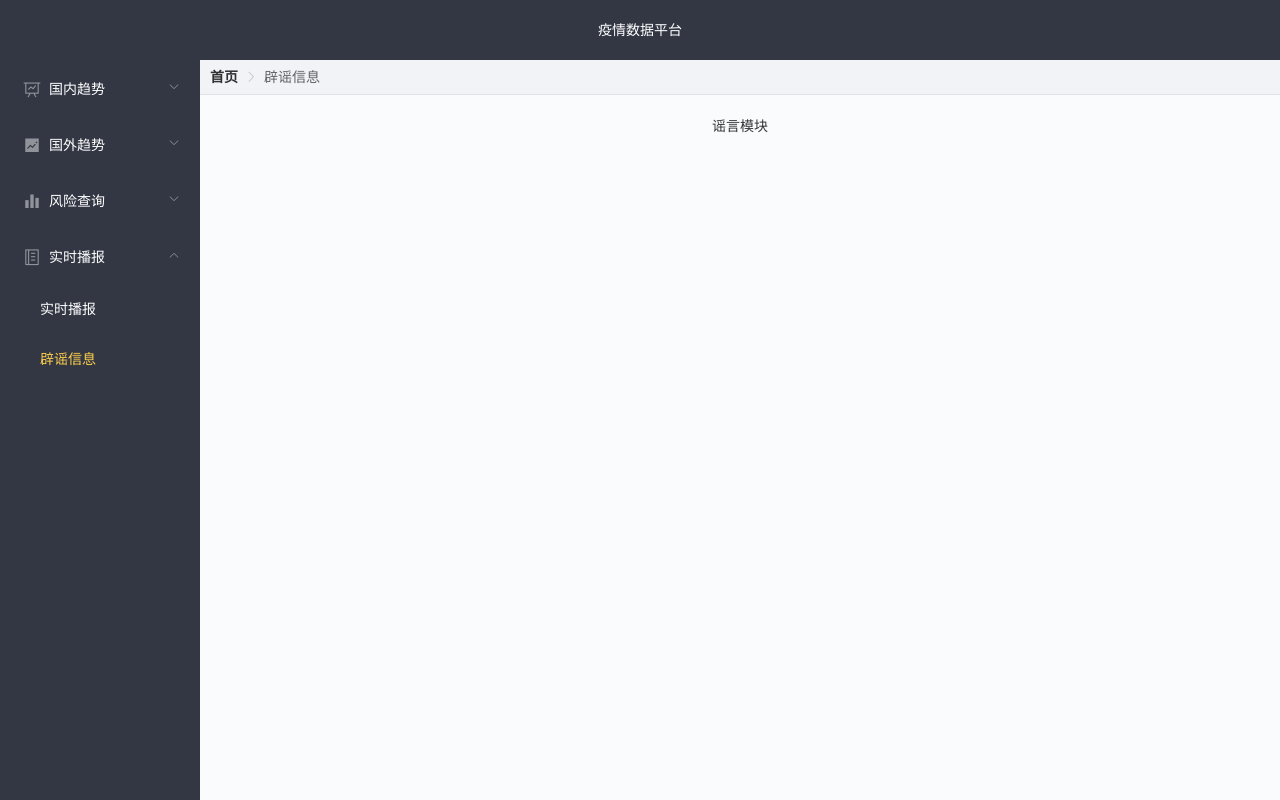
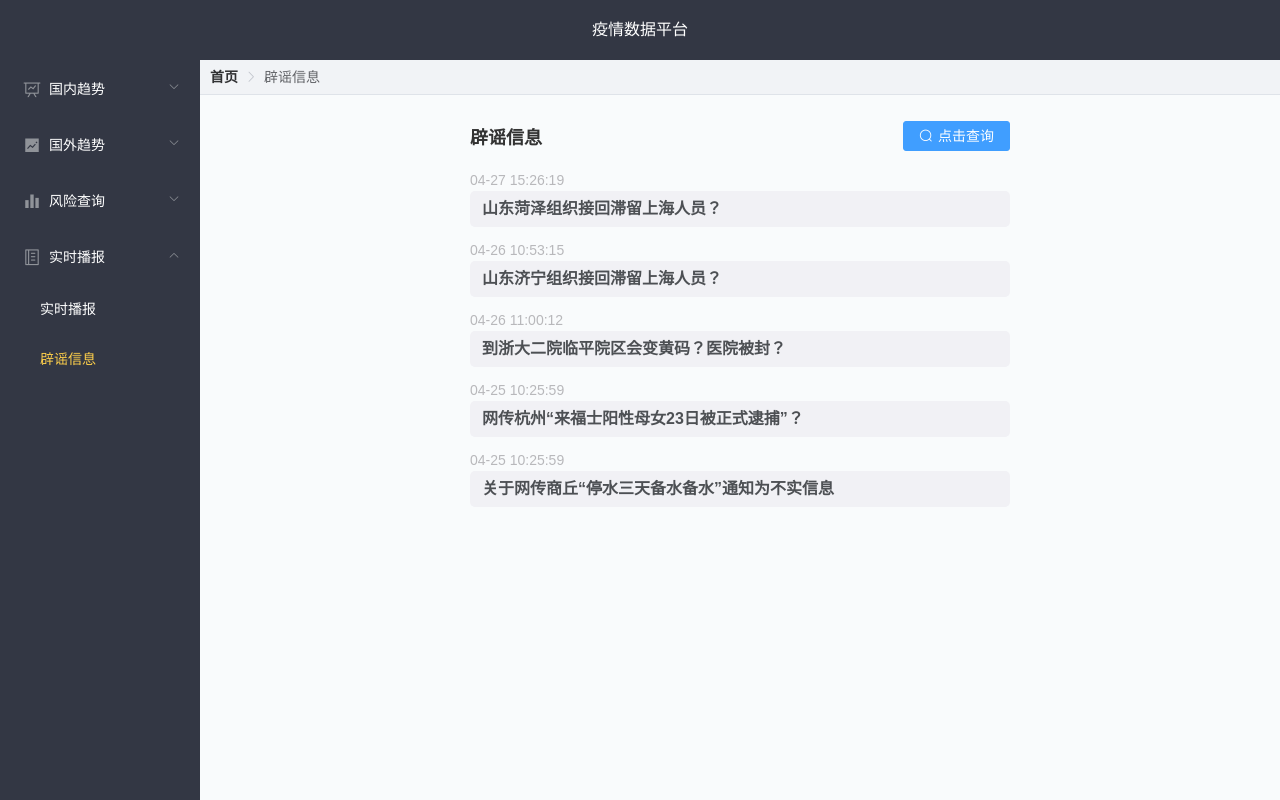
Before and after one commit to Virgo-jiajia/covid-19-visualization, a Vue app: page /#/realtime/rumor in a window 1280 px wide. Built offline with nearby package versions, Linux system fonts and the light colour scheme.

Commit message:
所有功能模块基本完成

```diff
--- a/src/views/HomePage.vue
+++ b/src/views/HomePage.vue
@@ -2,7 +2,7 @@
   <div>
     <el-container class="main-container">
       <el-header>
-        <p>疫情数据平台</p>
+        <p style="fontSize:16px">疫情数据平台</p>
       </el-header>
       <el-container>
         <el-aside width="200px">
--- a/src/views/news/realtimeNews.vue
+++ b/src/views/news/realtimeNews.vue
@@ -1,52 +1,41 @@
 <template>
   <div class="news">
-    <el-timeline>
-      <el-timeline-item
-        v-for="(activity, index) in activities"
-        :key="index"
-        :icon="activity.icon"
-        :type="activity.type"
-        :color="activity.color"
-        :size="activity.size"
-        :hollow="activity.hollow"
-        :timestamp="activity.timestamp"
-      >
-        {{ activity.content }}
-      </el-timeline-item>
-    </el-timeline>
+    <h2>实时播报</h2>
+    <div class="item" v-for="(item,index) in newData" :key="index">
+      <p>{{item.time}}</p>
+      <a class="item-title" :href="item.url">
+        <div>
+          {{item.title}}
+        </div>
+      </a>
+    </div>
   </div>
 </template>
 <script>
 export default {
   data() {
     return {
-      activities: [
+      newData:[
         {
-          content: 'Custom icon',
-          timestamp: '2018-04-12 20:46',
-          size: 'large',
-          type: 'primary',
+          time:'04月27日  15:00',
+          url:'https://www.cs.com.cn/sylm/jsbd/202204/t20220427_6264575.html',
+          title:'上海：昨日30534例无症状感染者解除集中隔离医学观察'
         },
         {
-          content: 'Custom color',
-          timestamp: '2018-04-03 20:46',
-          color: '#0bbd87',
+          time:'04月27日  16:00',
+          url:'https://www.sohu.com/a/541716814_120135071',
+          title:'疫情烧进部队台湾一军营爆发群聚9人确诊，却未第一时间通知地方 '
         },
         {
-          content: 'Custom size',
-          timestamp: '2018-04-03 20:46',
-          size: 'large',
+          time:'04月27日  16:00',
+          url:'https://www.sohu.com/a/541716814_120135071',
+          title:'疫情烧进部队台湾一军营爆发群聚9人确诊，却未第一时间通知地方 '
         },
         {
-          content: 'Custom hollow',
-          timestamp: '2018-04-03 20:46',
-          type: 'primary',
-          hollow: true,
-        },
-        {
-          content: 'Default node',
-          timestamp: '2018-04-03 20:46',
-        },
+          time:'04月27日  16:00',
+          url:'https://www.sohu.com/a/541716814_120135071',
+          title:'疫情烧进部队台湾一军营爆发群聚9人确诊，却未第一时间通知地方 '
+        }
       ],
     };
   },
@@ -56,5 +45,32 @@ export default {
 </script>
 <style lang="scss" scoped>
 .news {
+  width:50%;
+  margin: 0 auto;
+  h2{
+    font-size: 18px;
+    margin:8px 0;
+    font-weight: 700;
+  }
+  .item{
+    margin:15px 0;
+    p{
+      color:#b8b8bb;
+      text-align: left;
+      margin:3px 0;
+    }
+    a{
+      div{
+        text-align: left;
+        color: #4d5054;
+        font-size: 16px;
+        padding:8px 12px;
+        background: #f1f1f5;
+        font-weight: 700;
+        line-height: 20px;
+        border-radius: 5px;
+      }
+    }
+  }
 }
 </style>
--- a/src/views/news/realtimeRumor.vue
+++ b/src/views/news/realtimeRumor.vue
@@ -1,13 +1,107 @@
 <template>
-  <div>谣言模块</div>
+  <div class="news">
+    <div class="header">
+    <h2>辟谣信息</h2>
+    <el-button
+      type="primary"
+      size="mini"
+      icon="el-icon-search"
+      @click="search"
+    >点击查询</el-button>
+    </div>
+    <div
+      class="item"
+      v-for="(item,index) in newData"
+      :key="index"
+    >
+      <p>{{item.time}}</p>
+      <a
+        class="item-title"
+        :href="item.url"
+      >
+        <div>
+          {{item.title}}
+        </div>
+      </a>
+    </div>
+  </div>
 </template>
 <script>
 export default {
   data() {
-     return {}
-   },
-   created() {},
-   methods: {}
+    return {
+      url:'https://www.piyao.org.cn/2020yqpy/',
+      newData: [
+        {
+          time: '04-27 15:26:19',
+          url: 'https://www.piyao.org.cn/2022-04/27/c_1211641375.htm',
+          title: '山东菏泽组织接回滞留上海人员？',
+        },
+        {
+          time: '04-26 10:53:15',
+          url: 'https://www.piyao.org.cn/2022-04/26/c_1211641000.htm',
+          title: '山东济宁组织接回滞留上海人员？',
+        },
+        {
+          time: '04-26 11:00:12',
+          url: 'https://www.piyao.org.cn/2022-04/26/c_1211641004.htm',
+          title: '到浙大二院临平院区会变黄码？医院被封？',
+        },
+        {
+          time: '04-25 10:25:59',
+          url: 'https://www.piyao.org.cn/2022-04/25/c_1211640611.htm',
+          title: '网传杭州“来福士阳性母女23日被正式逮捕”？',
+        },
+        {
+          time: '04-25 10:25:59',
+          url: 'https://www.piyao.org.cn/2022-04/25/c_1211640605.htm',
+          title: '关于网传商丘“停水三天备水备水”通知为不实信息',
+        },
+      ],
+    };
+  },
+  created() {
+  },
+  methods: {
+    search(){
+      window.location.href = this.url;
+    }
+  },
+};
+</script>
+<style lang="scss" scoped>
+.news {
+  width: 50%;
+  margin: 0 auto;
+  .header{
+    display: flex;
+    justify-content: space-between;
+    align-items: center;
+    h2 {
+      font-size: 18px;
+      margin: 8px 0;
+      font-weight: 700;
+    }
+  }
+  .item {
+    margin: 15px 0;
+    p {
+      color: #b8b8bb;
+      text-align: left;
+      margin: 3px 0;
+    }
+    a {
+      div {
+        text-align: left;
+        color: #4d5054;
+        font-size: 16px;
+        padding: 8px 12px;
+        background: #f1f1f5;
+        font-weight: 700;
+        line-height: 20px;
+        border-radius: 5px;
+      }
+    }
+  }
 }
-</script>
-<style></style>
+</style>
--- a/src/views/risk/riskPolicy.vue
+++ b/src/views/risk/riskPolicy.vue
@@ -1,6 +1,6 @@
 <template>
   <div class="policy">
-    <h3>出行政策查询模块</h3>
+    <h3>出行政策查询</h3>
     <el-button
       type="primary"
       icon="el-icon-search"
```
